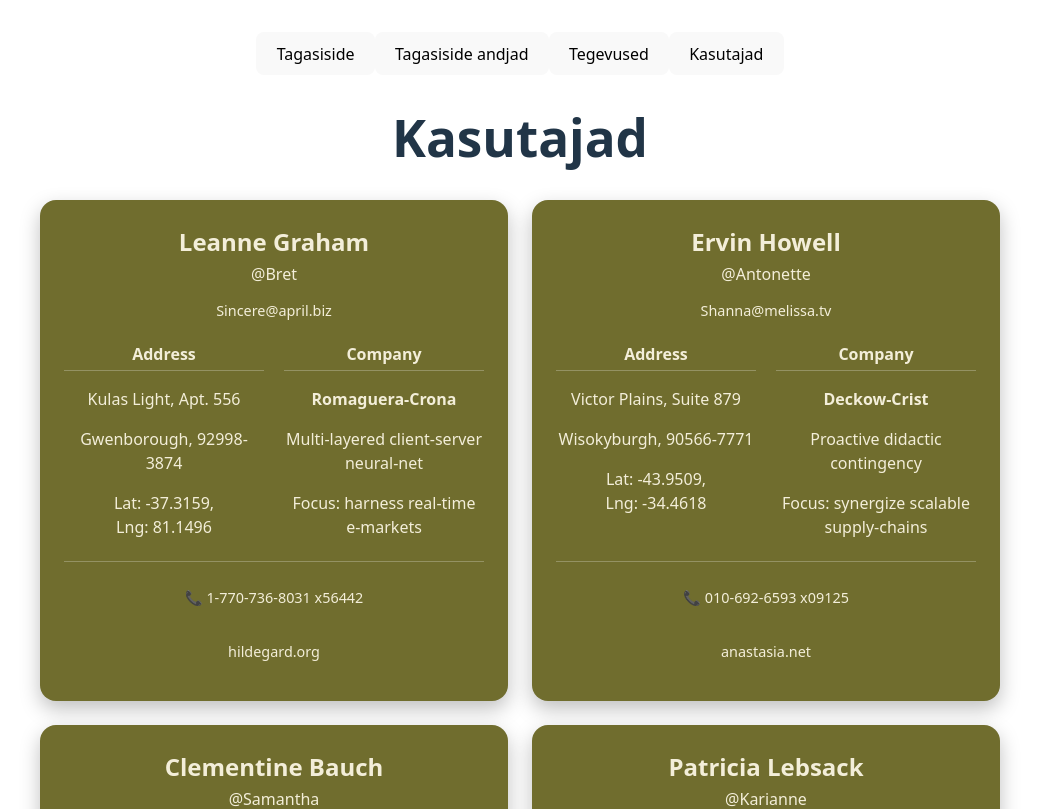
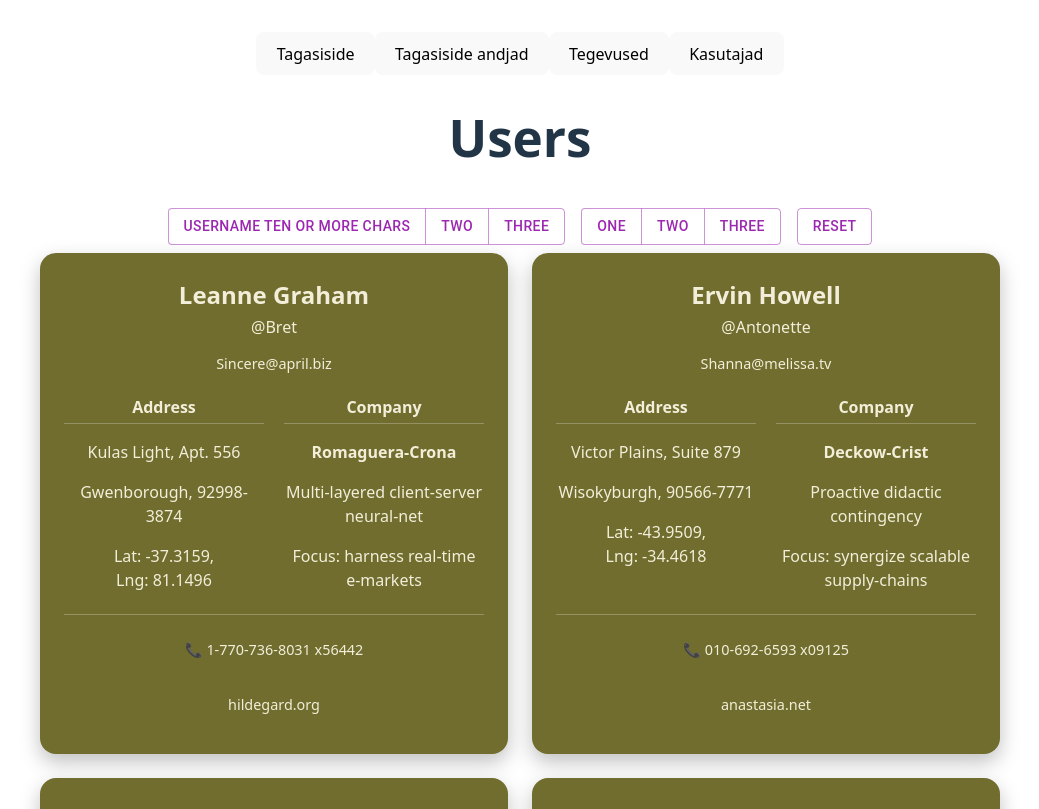
Before and after one commit to hallapmark/feedback, a React (Vite) app: page /kasutajad in a window 1280 px wide. Shown: the top 809 px of the page, without its empty margins (120-1159 px from the left). Built offline with nearby package versions, Linux system fonts and the light colour scheme.

Commit message:
Filter by username length

```diff
--- a/src/App.jsx
+++ b/src/App.jsx
@@ -4,7 +4,7 @@ import { Link, Route, Routes } from 'react-router-dom'
 import Tagasiside from './pages/Tagasiside'
 import TagasisideAndjad from './pages/TagasisideAndjad'
 import Tegevused from './pages/Tegevused'
-import Kasutajad from './pages/Kasutajad'
+import Users from './pages/Users'
 
 function App() {
 
@@ -20,7 +20,7 @@ function App() {
         <Route path="/tagasiside" element={ <Tagasiside /> } />
         <Route path="/tagasisideandjad" element={ <TagasisideAndjad /> } />
         <Route path="/tegevused" element={ <Tegevused /> } />
-        <Route path="/kasutajad" element={ <Kasutajad /> } />
+        <Route path="/kasutajad" element={ <Users /> } />
       </Routes>
     </>
   )
--- a/src/pages/Kasutajad.jsx
+++ /dev/null
@@ -1,56 +0,0 @@
-import { useState } from "react";
-import kasutajadDB from "../data/kasutajad.json";
-import styles from "../styles/Kasutajad.module.css"
-
-function Kasutajad() {
-  const [kasutajad, setKasutajad] = useState(kasutajadDB.slice());
-
-  return (
-    <div>
-      <h1>Kasutajad</h1>
-      <div style={{ display: "flex", flexWrap: "wrap", gap: "24px", justifyContent: "center"}}>
-        {kasutajad.map((kasutaja) =>  {
-          const address = kasutaja.address;
-          const company = kasutaja.company;
-
-          return (
-            <div key={kasutaja.id} className={styles.usercard}>
-              <div className={styles.header}>
-                <h2>{kasutaja.name}</h2>
-                <p className={styles.username}>@{kasutaja.username}</p>
-                <p className={styles.email}>{kasutaja.email}</p>
-              </div>
-
-              <div className={styles.cardbody}>
-                {address &&
-                  <div className={`${styles.section} ${styles.address}`}>
-                    <h3>Address</h3>
-                    <p>{address.street}, {address.suite}</p>
-                    <p>{address.city}, {address.zipcode}</p>
-                    {address.geo && <p>Lat: {address.geo.lat}, <br /> Lng: {address.geo.lng}</p>}
-                  </div>
-                }
-                { company &&
-                  <div className={`${styles.section} ${styles.company}`}>
-                    <h3>Company</h3>
-                    <p>
-                      <strong>{company.name}</strong>
-                    </p>
-                    <p>{company.catchPhrase}</p>
-                    <p>Focus: {company.bs}</p>
-                  </div>
-                }
-              </div>
-
-              <div className={styles.footer}>
-                <p>📞 {kasutaja.phone}</p>
-                <p>{kasutaja.website}</p>
-              </div>
-            </div>
-            )
-        })}
-      </div>
-    </div>
-  );
-}
-export default Kasutajad;
--- /dev/null
+++ b/src/pages/Users.jsx
@@ -0,0 +1,79 @@
+import { useState } from "react";
+import usersDB from "../data/kasutajad.json";
+import styles from "../styles/Kasutajad.module.css"
+import { Button, ButtonGroup } from "@mui/material";
+
+function Users() {
+  const [users, setUsers] = useState(usersDB.slice());
+
+  function reset() {
+    setUsers(usersDB.slice());
+  }
+
+  function tenCharsOrMore() {
+    const answer = users.filter(user => user.username.length >= 10);
+    setUsers(answer);
+  }
+
+  return (
+    <div>
+      <h1>Users</h1>
+      <ButtonGroup variant="outlined" aria-label="Basic button group" style={{margin: "8px"}}>
+        <Button onClick={tenCharsOrMore} color="secondary">Username ten or more chars</Button>
+        <Button color="secondary">Two</Button>
+        <Button color="secondary">Three</Button>
+      </ButtonGroup>
+      <ButtonGroup variant="outlined" aria-label="Basic button group" style={{margin: "8px"}}>
+        <Button color="secondary">One</Button>
+        <Button color="secondary">Two</Button>
+        <Button color="secondary">Three</Button>
+      </ButtonGroup>
+      <ButtonGroup variant="outlined" aria-label="Basic button group" style={{margin: "8px"}}>
+        <Button onClick={reset} color="secondary">Reset</Button>
+      </ButtonGroup>
+      <div style={{ display: "flex", flexWrap: "wrap", gap: "24px", justifyContent: "center"}}>
+        {users.map((user) =>  {
+          const address = user.address;
+          const company = user.company;
+
+          return (
+            <div key={user.id} className={styles.usercard}>
+              <div className={styles.header}>
+                <h2>{user.name}</h2>
+                <p className={styles.username}>@{user.username}</p>
+                <p className={styles.email}>{user.email}</p>
+              </div>
+
+              <div className={styles.cardbody}>
+                {address &&
+                  <div className={`${styles.section} ${styles.address}`}>
+                    <h3>Address</h3>
+                    <p>{address.street}, {address.suite}</p>
+                    <p>{address.city}, {address.zipcode}</p>
+                    {address.geo && <p>Lat: {address.geo.lat}, <br /> Lng: {address.geo.lng}</p>}
+                  </div>
+                }
+                { company &&
+                  <div className={`${styles.section} ${styles.company}`}>
+                    <h3>Company</h3>
+                    <p>
+                      <strong>{company.name}</strong>
+                    </p>
+                    <p>{company.catchPhrase}</p>
+                    <p>Focus: {company.bs}</p>
+                  </div>
+                }
+              </div>
+
+              <div className={styles.footer}>
+                <p>📞 {user.phone}</p>
+                <p>{user.website}</p>
+              </div>
+            </div>
+            )
+        })}
+      </div>
+    </div>
+  );
+}
+export default Users;
```
